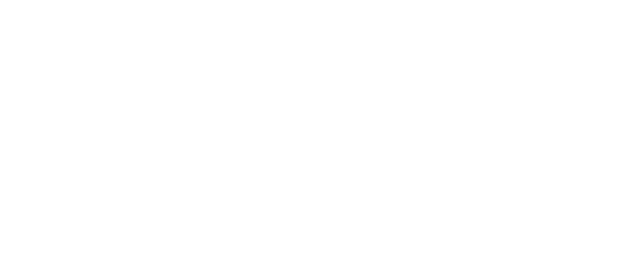
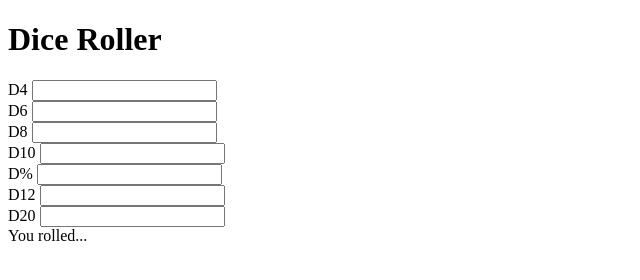
Before and after one commit to NolanEmerson/dice_roller, a plain HTML site: page index.html in a window 1280 px wide. Shown: the whole page, without its empty margins (0-640 px from the left). Drawn offline with Linux system fonts and the light colour scheme.

Commit message:
Added starter HTML design

```diff
--- a/index.html
+++ b/index.html
@@ -4,6 +4,47 @@
         <title>Dice Roller</title>
     </head>
     <body>
-
+        <div class="container" id="container">
+            <header id="header" class='header'>
+                <h1>Dice Roller</h1>
+            </header>
+            <main class="selectorArea">
+                <div id="diceHolder" class="diceHolder">
+                    <div class="diceArea">
+                        <label for="d4">D4</label>
+                        <input type="text" name='d4'>
+                    </div>
+                    <div class="diceArea">
+                        <label for="d6">D6</label>
+                        <input type="text" name='d6'>
+                    </div>
+                    <div class="diceArea">
+                        <label for="d8">D8</label>
+                        <input type="text" name='d8'>
+                    </div>
+                    <div class="diceArea">
+                        <label for="d10">D10</label>
+                        <input type="text" name='d10'>
+                    </div>
+                    <div class="diceArea">
+                        <label for="dpercent">D%</label>
+                        <input type="text" name='dpercent'>
+                    </div>
+                    <div class="diceArea">
+                        <label for="d12">D12</label>
+                        <input type="text" name='d12'>
+                    </div>
+                    <div class="diceArea">
+                        <label for="d20">D20</label>
+                        <input type="text" name='d20'>
+                    </div>
+                </div>
+            </main>
+            <aside class="displayHolder">
+                <div>You rolled...</div>
+                <div class="amountRolled"></div>
+                <div class="rollResult"></div>
+            </aside>
+        </div>
     </body>
 </html>
```
